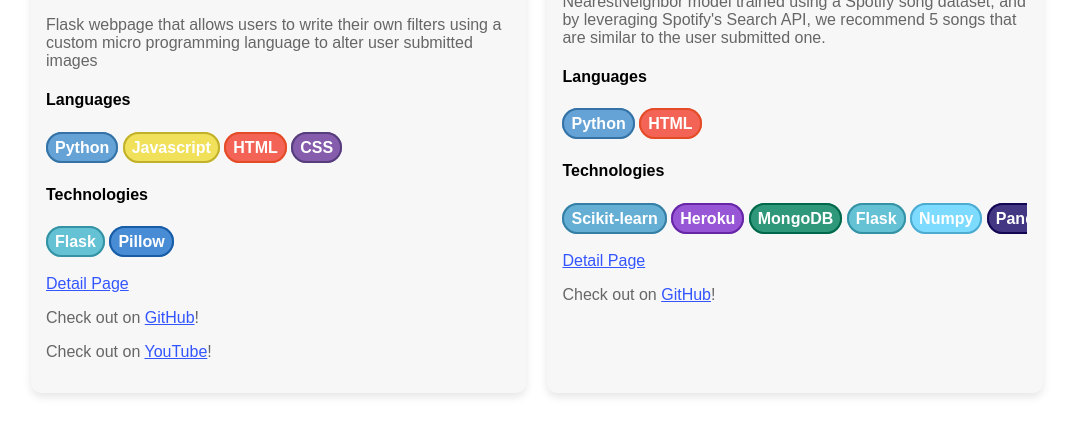
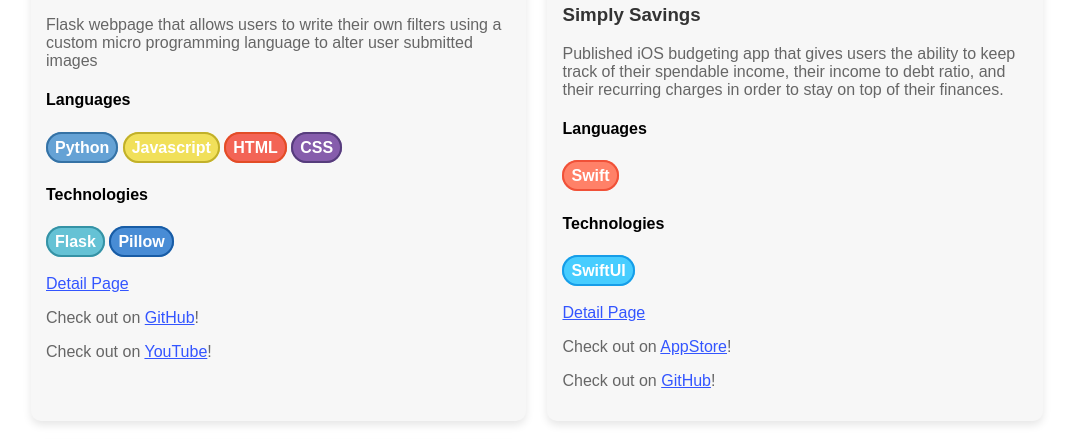
Before and after one commit to RCD2020/RCD2020.github.io, a plain HTML site: page pages/portfolio.html in a window 1280 px wide. Shown: the part 2594-3033 px from the top of the page, without its empty margins (187-1260 px from the left). Drawn offline with nearby package versions, Linux system fonts and the light colour scheme.

Commit message:
added simply savings

```diff
--- a/js/portfolio.js
+++ b/js/portfolio.js
@@ -130,6 +130,25 @@
         ]
     },
     {
+        'name': 'Simply Savings',
+        'image': 'simplysavings.png',
+        'description': `Published iOS budgeting app that gives users the
+            ability to keep track of their spendable income, their
+            income to debt ratio, and their recurring charges in order
+            to stay on top of their finances.`,
+        'links': [
+            ['self', 'projects/simplysavings.html'],
+            ['AppStore', 'https://apps.apple.com/in/app/simply-savings-easy-budget/id6443960444'],
+            ['GitHub', 'https://github.com/RCD2020/budgetapp']
+        ],
+        'lang': [
+            'Swift'
+        ],
+        'tech': [
+            'SwiftUI'
+        ]
+    },
+    {
         'name': 'Spotify Song Recommender',
         'image': 'spotty.jpeg',
         'description': `A Heroku hosted webpage built in a team of 4, we
--- a/styles/portfolio.css
+++ b/styles/portfolio.css
@@ -52,6 +52,11 @@
 .Python {
     border-color: #3572a5;
     background-color: #65a2d5;
+}
+
+.Swift {
+    border-color: #f05138;
+    background-color: #ff8168;
 }
 
 .SQL {
@@ -110,6 +115,11 @@
     background-color: #65afd5;
 }
 
+.SwiftUI {
+    border-color: #179de8;
+    background-color: #47cdff;
+}
+
 .SQLAlchemy {
     border-color: #ca2727;
     background-color: #fa5757;
```
